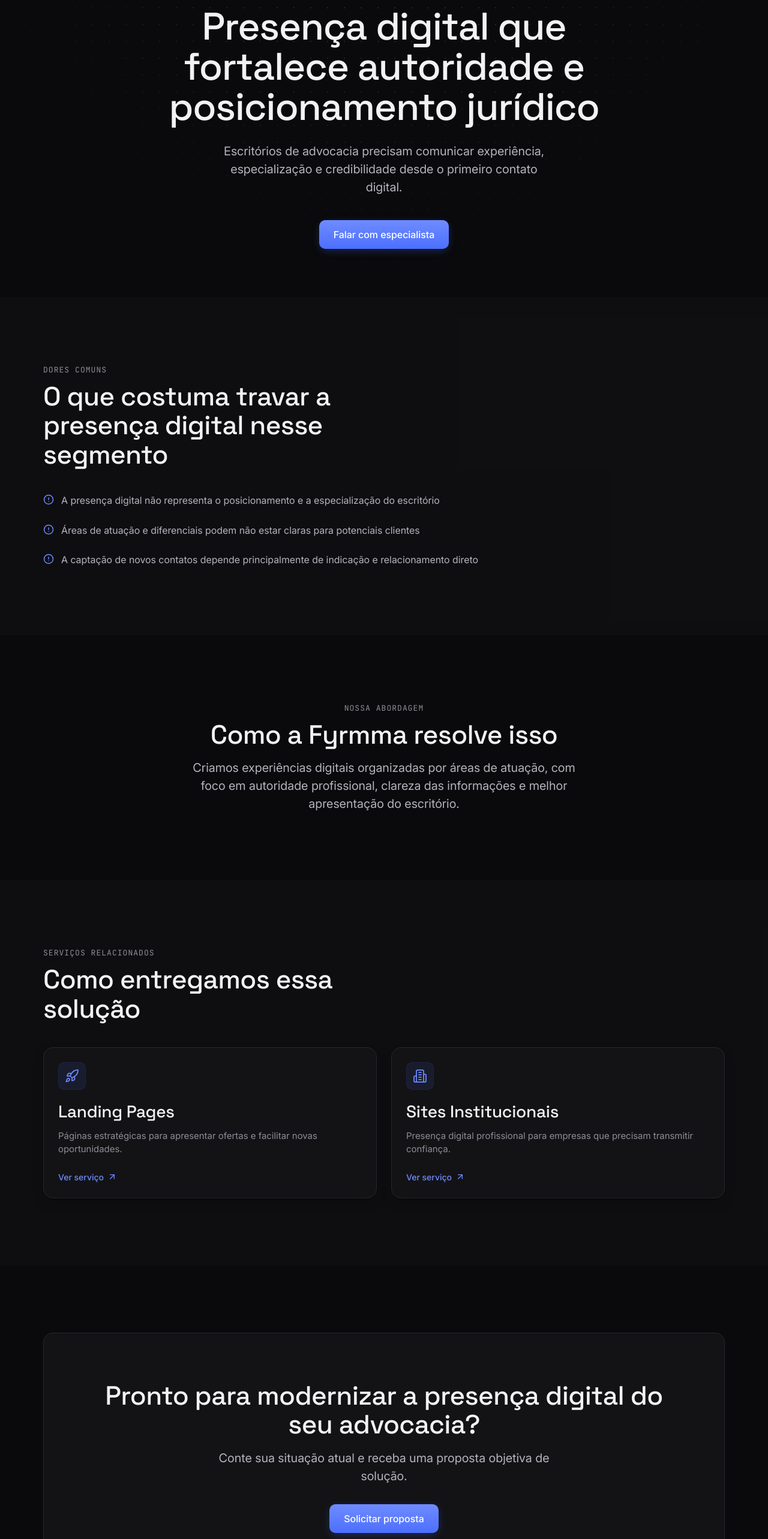
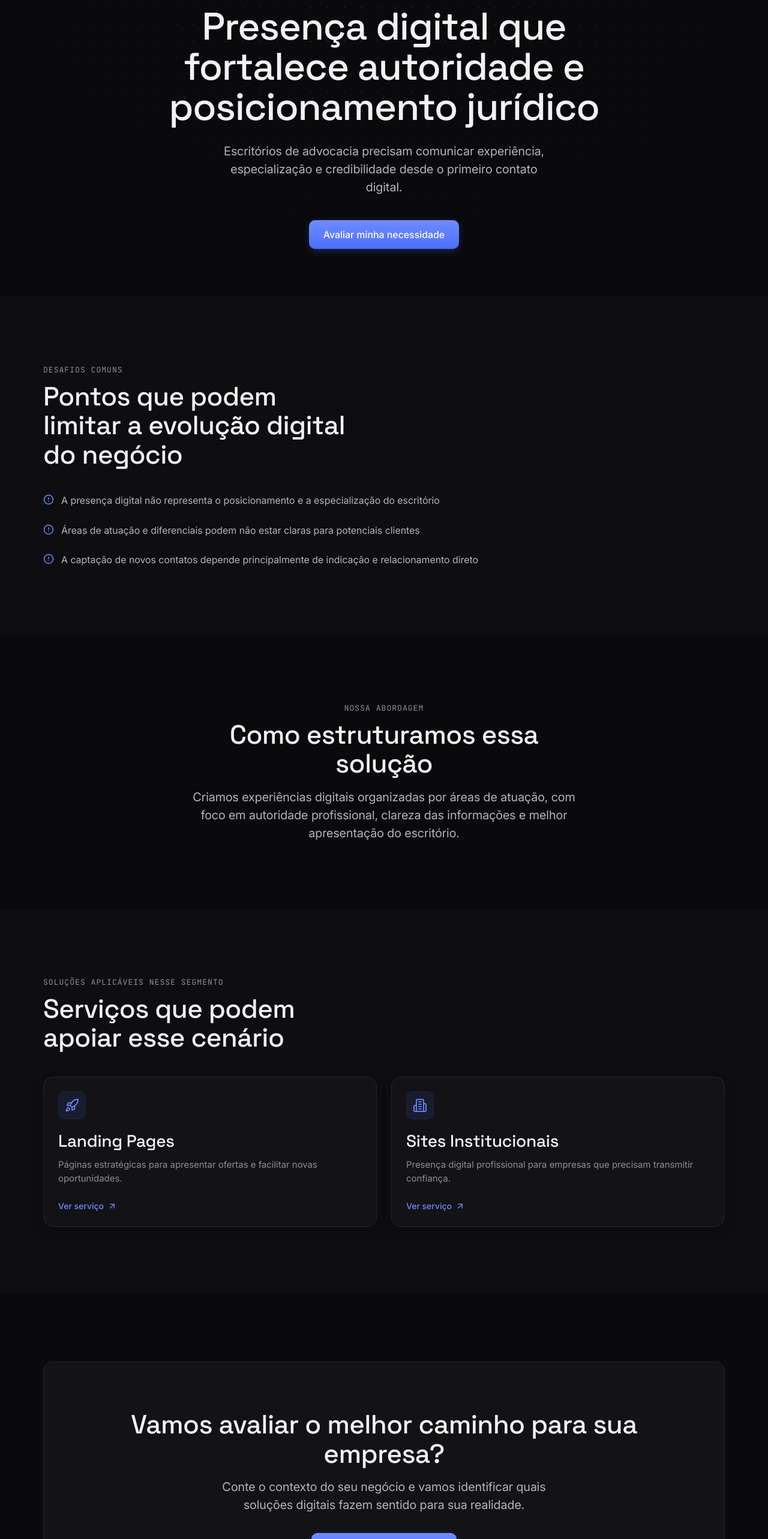
Before and after one commit to marllonpanisset/conjuga, a Next.js app: page /solucoes/advocacia in a window 1280 px wide. Shown: the part 234-2800 px from the top of the page at 60% size. Built offline with nearby package versions, Linux system fonts and the light colour scheme.

Commit message:
refactor: ajusta posicionamento das páginas de soluções por segmento

```diff
--- a/app/(marketing)/servicos/[slug]/page.tsx
+++ b/app/(marketing)/servicos/[slug]/page.tsx
@@ -1,5 +1,6 @@
 import type { Metadata } from "next";
 import { notFound } from "next/navigation";
+
 import { PageWrapper } from "@/components/layout";
 import {
   Container,
@@ -9,15 +10,21 @@ import {
   Grid,
   Divider,
 } from "@/components/ui";
+
 import { Button } from "@/components/ui/Button";
 import { Hero, FeatureGrid, CaseCard, CTASection } from "@/components/sections";
+
 import { Icon } from "@/components/ui/Icon";
+
 import { services, getServiceBySlug } from "@/content/servicos";
 import { caseStudies } from "@/content/projetos";
+
 import { breadcrumbJsonLd, buildMetadata, serviceJsonLd } from "@/lib/seo";
 
 export function generateStaticParams() {
-  return services.map((service) => ({ slug: service.slug }));
+  return services.map((service) => ({
+    slug: service.slug,
+  }));
 }
 
 export async function generateMetadata({
@@ -26,8 +33,11 @@ export async function generateMetadata({
   params: Promise<{ slug: string }>;
 }): Promise<Metadata> {
   const { slug } = await params;
+
   const service = getServiceBySlug(slug);
+
   if (!service) return {};
+
   return buildMetadata({
     title: service.name,
     description: service.heroDescription,
@@ -41,7 +51,9 @@ export default async function ServicoPage({
   params: Promise<{ slug: string }>;
 }) {
   const { slug } = await params;
+
   const service = getServiceBySlug(slug);
+
   if (!service) notFound();
 
   const relatedCases = caseStudies.filter(
@@ -91,7 +103,7 @@ export default async function ServicoPage({
         description={service.heroDescription}
         actions={
           <Button href="/contato" size="lg">
-            Solicitar proposta
+            Solicitar diagnóstico
           </Button>
         }
       />
@@ -100,9 +112,11 @@ export default async function ServicoPage({
         <Container>
           <div className="mx-auto max-w-2xl text-center">
             <Icon icon={service.icon} size={28} className="mx-auto" />
+
             <Heading as="h2" className="mt-5">
-              O problema que resolvemos
+              Problemas que esse serviço ajuda a resolver
             </Heading>
+
             <Text variant="lead" className="mt-4">
               {service.problem}
             </Text>
@@ -113,9 +127,11 @@ export default async function ServicoPage({
       <Section>
         <Container>
           <Text variant="caption">O que está incluso</Text>
+
           <Heading as="h2" className="mt-3 max-w-lg">
-            Como entregamos esse serviço
+            Como estruturamos essa solução
           </Heading>
+
           <div className="mt-10">
             <FeatureGrid items={service.includes} />
           </div>
@@ -124,10 +140,12 @@ export default async function ServicoPage({
 
       <Section surface>
         <Container>
-          <Text variant="caption">Stack técnica</Text>
+          <Text variant="caption">Tecnologia</Text>
+
           <Heading as="h2" className="mt-3 max-w-lg">
-            Tecnologia usada nesse serviço
+            Ferramentas e tecnologias aplicadas
           </Heading>
+
           <div className="mt-6 flex flex-wrap gap-3">
             {service.stack.map((tech) => (
               <span
@@ -144,12 +162,15 @@ export default async function ServicoPage({
       {relatedCases.length > 0 && (
         <>
           <Divider />
+
           <Section>
             <Container>
-              <Text variant="caption">Cases relacionados</Text>
+              <Text variant="caption">Projetos relacionados</Text>
+
               <Heading as="h2" className="mt-3 max-w-lg">
-                Esse serviço em ação
+                Possibilidades de aplicação
               </Heading>
+
               <Grid cols={3} className="mt-10">
                 {relatedCases.map((c) => (
                   <CaseCard key={c.slug} caseStudy={c} />
@@ -162,11 +183,11 @@ export default async function ServicoPage({
 
       <Section>
         <CTASection
-          title={`Pronto para começar com ${service.name.toLowerCase()}?`}
-          description="Conte o contexto da sua empresa e receba uma proposta objetiva."
+          title="Vamos avaliar o melhor caminho para sua empresa?"
+          description="Conte o contexto do seu negócio e vamos identificar a solução digital mais adequada para sua necessidade."
           actions={
             <Button href="/contato" size="lg">
-              Solicitar proposta
+              Conversar com a Fyrmma
             </Button>
           }
         />
--- a/app/(marketing)/solucoes/[nicho]/page.tsx
+++ b/app/(marketing)/solucoes/[nicho]/page.tsx
@@ -1,22 +1,38 @@
 import type { Metadata } from "next";
 import { notFound } from "next/navigation";
+
 import { PageWrapper } from "@/components/layout";
 import { Container, Section, Heading, Text, Grid } from "@/components/ui";
+
 import { Button } from "@/components/ui/Button";
+
 import { Hero, CTASection, ServiceCard } from "@/components/sections";
+
 import { AlertCircle } from "lucide-react";
+
 import { niches, getNicheBySlug } from "@/content/nichos";
+
 import { services } from "@/content/servicos";
+
 import { buildMetadata } from "@/lib/seo";
 
 export function generateStaticParams() {
-  return niches.map((niche) => ({ nicho: niche.slug }));
+  return niches.map((niche) => ({
+    nicho: niche.slug,
+  }));
 }
 
-export async function generateMetadata({ params }: { params: Promise<{ nicho: string }> }): Promise<Metadata> {
+export async function generateMetadata({
+  params,
+}: {
+  params: Promise<{ nicho: string }>;
+}): Promise<Metadata> {
   const { nicho } = await params;
+
   const niche = getNicheBySlug(nicho);
+
   if (!niche) return {};
+
   return buildMetadata({
     title: `Soluções para ${niche.name}`,
     description: niche.heroDescription,
@@ -24,12 +40,20 @@ export async function generateMetadata({ params }: { params: Promise<{ nicho: st
   });
 }
 
-export default async function NichoPage({ params }: { params: Promise<{ nicho: string }> }) {
+export default async function NichoPage({
+  params,
+}: {
+  params: Promise<{ nicho: string }>;
+}) {
   const { nicho } = await params;
+
   const niche = getNicheBySlug(nicho);
+
   if (!niche) notFound();
 
-  const relatedServices = services.filter((s) => niche.relatedServiceSlugs.includes(s.slug));
+  const relatedServices = services.filter((service) =>
+    niche.relatedServiceSlugs.includes(service.slug),
+  );
 
   return (
     <PageWrapper>
@@ -39,21 +63,27 @@ export default async function NichoPage({ params }: { params: Promise<{ nicho: s
         description={niche.heroDescription}
         actions={
           <Button href="/contato" size="lg">
-            Falar com especialista
+            Avaliar minha necessidade
           </Button>
         }
       />
 
       <Section surface>
         <Container>
-          <Text variant="caption">Dores comuns</Text>
+          <Text variant="caption">Desafios comuns</Text>
+
           <Heading as="h2" className="mt-3 max-w-lg">
-            O que costuma travar a presença digital nesse segmento
+            Pontos que podem limitar a evolução digital do negócio
           </Heading>
+
           <div className="mt-10 flex flex-col gap-6">
             {niche.painPoints.map((pain) => (
               <div key={pain} className="flex items-start gap-3">
-                <AlertCircle size={18} className="mt-0.5 shrink-0 text-signal-strong" />
+                <AlertCircle
+                  size={18}
+                  className="mt-0.5 shrink-0 text-signal-strong"
+                />
+
                 <Text variant="body">{pain}</Text>
               </div>
             ))}
@@ -65,9 +95,11 @@ export default async function NichoPage({ params }: { params: Promise<{ nicho: s
         <Container>
           <div className="mx-auto max-w-2xl text-center">
             <Text variant="caption">Nossa abordagem</Text>
+
             <Heading as="h2" className="mt-3">
-              Como a Fyrmma resolve isso
+              Como estruturamos essa solução
             </Heading>
+
             <Text variant="lead" className="mt-4">
               {niche.solution}
             </Text>
@@ -78,10 +110,12 @@ export default async function NichoPage({ params }: { params: Promise<{ nicho: s
       {relatedServices.length > 0 && (
         <Section surface>
           <Container>
-            <Text variant="caption">Serviços relacionados</Text>
+            <Text variant="caption">Soluções aplicáveis nesse segmento</Text>
+
             <Heading as="h2" className="mt-3 max-w-lg">
-              Como entregamos essa solução
+              Serviços que podem apoiar esse cenário
             </Heading>
+
             <Grid cols={2} className="mt-10">
               {relatedServices.map((service) => (
                 <ServiceCard key={service.slug} service={service} />
@@ -93,11 +127,11 @@ export default async function NichoPage({ params }: { params: Promise<{ nicho: s
 
       <Section>
         <CTASection
-          title={`Pronto para modernizar a presença digital do seu ${niche.name.toLowerCase()}?`}
-          description="Conte sua situação atual e receba uma proposta objetiva de solução."
+          title="Vamos avaliar o melhor caminho para sua empresa?"
+          description="Conte o contexto do seu negócio e vamos identificar quais soluções digitais fazem sentido para sua realidade."
           actions={
             <Button href="/contato" size="lg">
-              Solicitar proposta
+              Conversar com a Fyrmma
             </Button>
           }
         />
```
